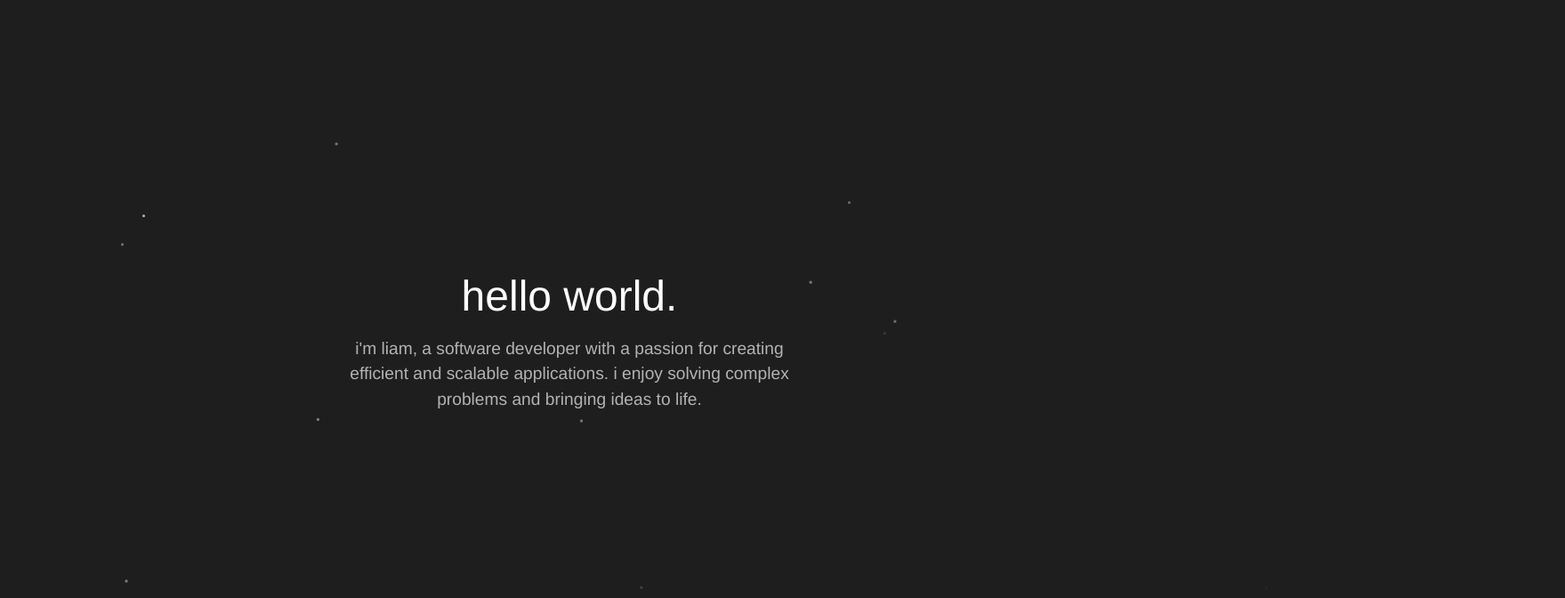
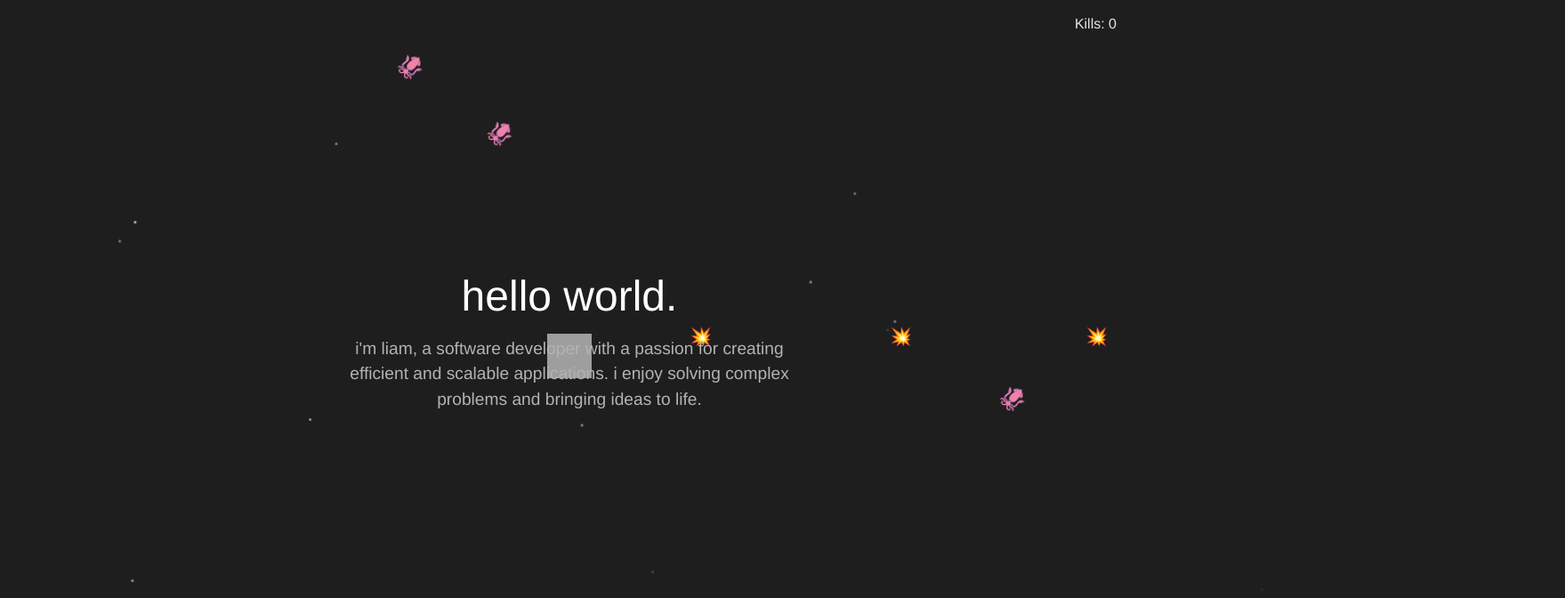
Before and after one commit to kliam11/kliam11.github.io, a plain HTML site: page index.html in a window 1280 px wide. Shown: the top 672 px of the page at 89% size, 1759 px wide, since content can reach past the window. Drawn offline with nearby package versions, Linux system fonts and the light colour scheme.

Commit message:
add game

```diff
--- a/index.html
+++ b/index.html
@@ -8,6 +8,8 @@
     <link href="./styles.css" rel="stylesheet">
 </head>
 <body>
+    <canvas id="gameCanvas"></canvas>
+    <div id="killCounter">Kills: 0</div>
     <div class="text-center">
         <h1>hello world.</h1>
         <p>
--- a/script.js
+++ b/script.js
@@ -1,3 +1,18 @@
+const canvas = document.getElementById('gameCanvas');
+const ctx = canvas.getContext('2d');
+canvas.width = window.innerWidth;
+canvas.height = window.innerHeight;
+
+const rocketImage = new Image();
+rocketImage.src = 'rocket.png';
+const krakenEmoji = "🦑";
+const bulletEmoji = "💥";
+
+let kills = 0;
+const rocket = { x: canvas.width / 2, y: canvas.height / 2, width: 50, height: 50, angle: 0 };
+const bullets = [];
+const krakens = [];
+
 function createShootingStar() {
     const star = document.createElement('div');
     star.classList.add('shooting-star');
@@ -31,4 +46,149 @@ function shootingStarInterval() {
     }, 1000);
 }
 
+// Track cursor position
+const cursor = { x: canvas.width / 2, y: canvas.height / 2 };
+document.addEventListener('mousemove', (e) => {
+    cursor.x = e.clientX;
+    cursor.y = e.clientY;
+});
+
+function spawnKraken() {
+    if (krakens.length < 3) {
+        const speed = 1;
+        krakens.push({
+            x: Math.random() * canvas.width,
+            y: Math.random() * canvas.height,
+            width: 50,
+            height: 50,
+            health: 1,
+            dx: (Math.random() - 0.5) * speed * 2,
+            dy: (Math.random() - 0.5) * speed * 2,
+        });
+    }
+}
+
+// Update krakens' positions
+function updateKrakens() {
+    krakens.forEach((kraken) => {
+        kraken.x += kraken.dx;
+        kraken.y += kraken.dy;
+        if (kraken.x <= 0 || kraken.x + kraken.width >= canvas.width) {
+            kraken.dx = -kraken.dx; // Reverse horizontal direction
+        }
+        if (kraken.y <= 0 || kraken.y + kraken.height >= canvas.height) {
+            kraken.dy = -kraken.dy; // Reverse vertical direction
+        }
+    });
+}
+
+// Check and maintain the kraken count every 1 second
+setInterval(() => {
+    while (krakens.length < 3) {
+        spawnKraken();
+    }
+}, 500);
+
+// Create bullets every 300ms
+setInterval(() => {
+    const angle = rocket.angle;
+    bullets.push({
+        x: rocket.x + rocket.width / 5,
+        y: rocket.y + rocket.height / 5,
+        speed: 5,
+        dx: Math.cos(angle) * 5,
+        dy: Math.sin(angle) * 5,
+    });
+}, 750);
+
+// Update game state
+function update() {
+    const dx = cursor.x - rocket.x - rocket.width / 2;
+    const dy = cursor.y - rocket.y - rocket.height / 2;
+
+    const speed = 1.5;
+    const distance = Math.sqrt(dx * dx + dy * dy);
+
+    if (distance > speed) {
+        rocket.x += (dx / distance) * speed;
+        rocket.y += (dy / distance) * speed;
+    } else {
+        rocket.x = cursor.x - rocket.width / 2;
+        rocket.y = cursor.y - rocket.height / 2;
+    }
+
+    rocket.angle = Math.atan2(dy, dx);
+
+    // Move bullets
+    bullets.forEach((bullet, i) => {
+        bullet.x += bullet.dx;
+        bullet.y += bullet.dy;
+        if (bullet.x < 0 || bullet.x > canvas.width || bullet.y < 0 || bullet.y > canvas.height) {
+            bullets.splice(i, 1); // Remove off-screen bullets
+        }
+    });
+
+    // Check collisions
+    krakens.forEach((kraken, i) => {
+        bullets.forEach((bullet, j) => {
+            if (
+                bullet.x > kraken.x &&
+                bullet.x < kraken.x + kraken.width &&
+                bullet.y > kraken.y &&
+                bullet.y < kraken.y + kraken.height
+            ) {
+                kraken.health--;
+                bullets.splice(j, 1); // Remove bullet
+                if (kraken.health <= 0) {
+                    krakens.splice(i, 1); // Remove kraken
+                    kills++;
+                    document.getElementById('killCounter').textContent = `Kills: ${kills}`;
+                    spawnKraken();
+                }
+            }
+        });
+    });
+
+    // Update krakens' movement
+    updateKrakens();
+}
+
+// Draw everything
+function draw() {
+    ctx.clearRect(0, 0, canvas.width, canvas.height);
+
+    ctx.save();
+    ctx.translate(rocket.x + rocket.width / 2, rocket.y + rocket.height / 2);
+    ctx.rotate(rocket.angle);
+    ctx.drawImage(
+        rocketImage,
+        -rocket.width / 2,
+        -rocket.height / 2,
+        rocket.width,
+        rocket.height
+    );
+    ctx.restore();
+
+    ctx.font = "20px Arial";
+    bullets.forEach((bullet) => {
+        ctx.fillText(bulletEmoji, bullet.x, bullet.y);
+    });
+
+    ctx.font = "25px Arial";
+    krakens.forEach((kraken) => {
+        ctx.fillText(krakenEmoji, kraken.x + kraken.width / 2, kraken.y + kraken.height / 2);
+    });
+}
+
+function gameLoop() {
+    update();
+    draw();
+    requestAnimationFrame(gameLoop);
+}
+
+while (krakens.length < 3) {
+    spawnKraken();
+}
+
+gameLoop();
 shootingStarInterval();
--- a/styles.css
+++ b/styles.css
@@ -63,6 +63,24 @@ a:hover {
     animation: shoot-star linear;
 }
 
+#gameCanvas {
+    position: absolute;
+    top: 0;
+    left: 0;
+    width: 100%;
+    height: 100%;
+    z-index: -1; /* Behind text content */
+}
+
+#killCounter {
+    position: absolute;
+    top: 15px;
+    right: 25px;
+    color: #E8E6E3;
+    font-size: 1rem;
+    z-index: 2; /* In front of the game */
+}
+
 @keyframes shoot-star {
     0% {
         transform: translate(0, 0);
```
Also changed, not shown: 1 other file.
